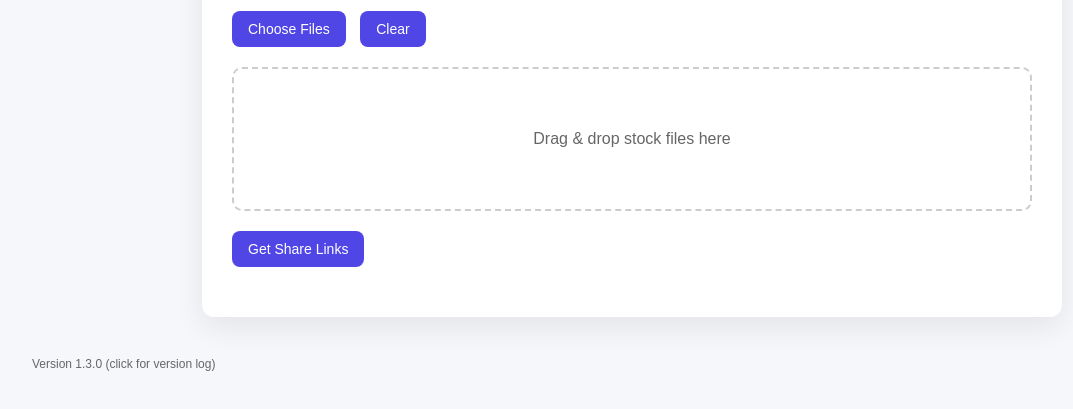
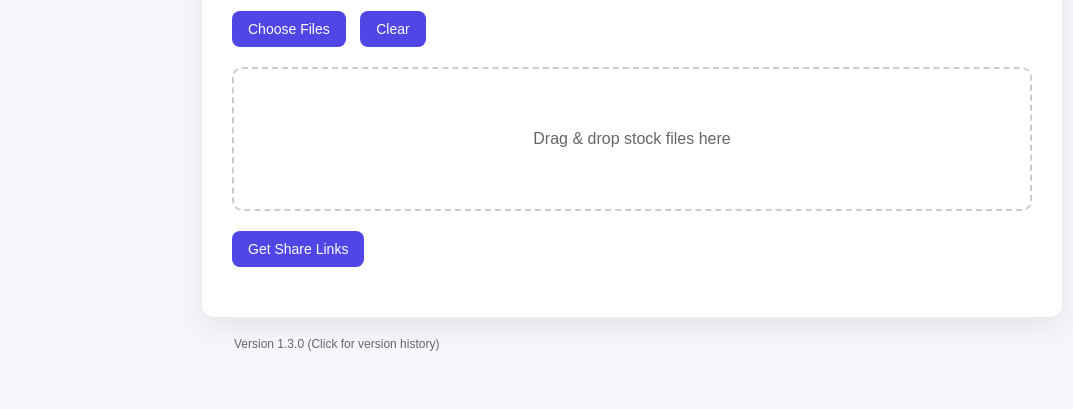
Before and after one commit to JamesAtkins444/Stock-Linker, a website: page index.html in a window 1280 px wide. Shown: the part 147-556 px from the top of the page, without its empty margins (8-1081 px from the left). Drawn offline with Linux system fonts and the light colour scheme.

Commit message:
Update index.html

```diff
--- a/index.html
+++ b/index.html
@@ -272,16 +272,17 @@
   </script>
 <!-- Version Footer -->
 <div style="
-  text-align:left;
-  margin-top:40px;
-  font-size:12px;
-  color:#666;
+  max-width: 800px;
+  margin: 20px auto 0 auto;
+  font-size: 12px;
+  color: #666;
+  padding-left: 4px;
 ">
   <a
     href="/versions.html"
     style="text-decoration:none; color:#666;"
   >
-    Version 1.3.0 (click for version log)
+    Version 1.3.0 (Click for version history)
   </a>
 </div>
 </body>
```
